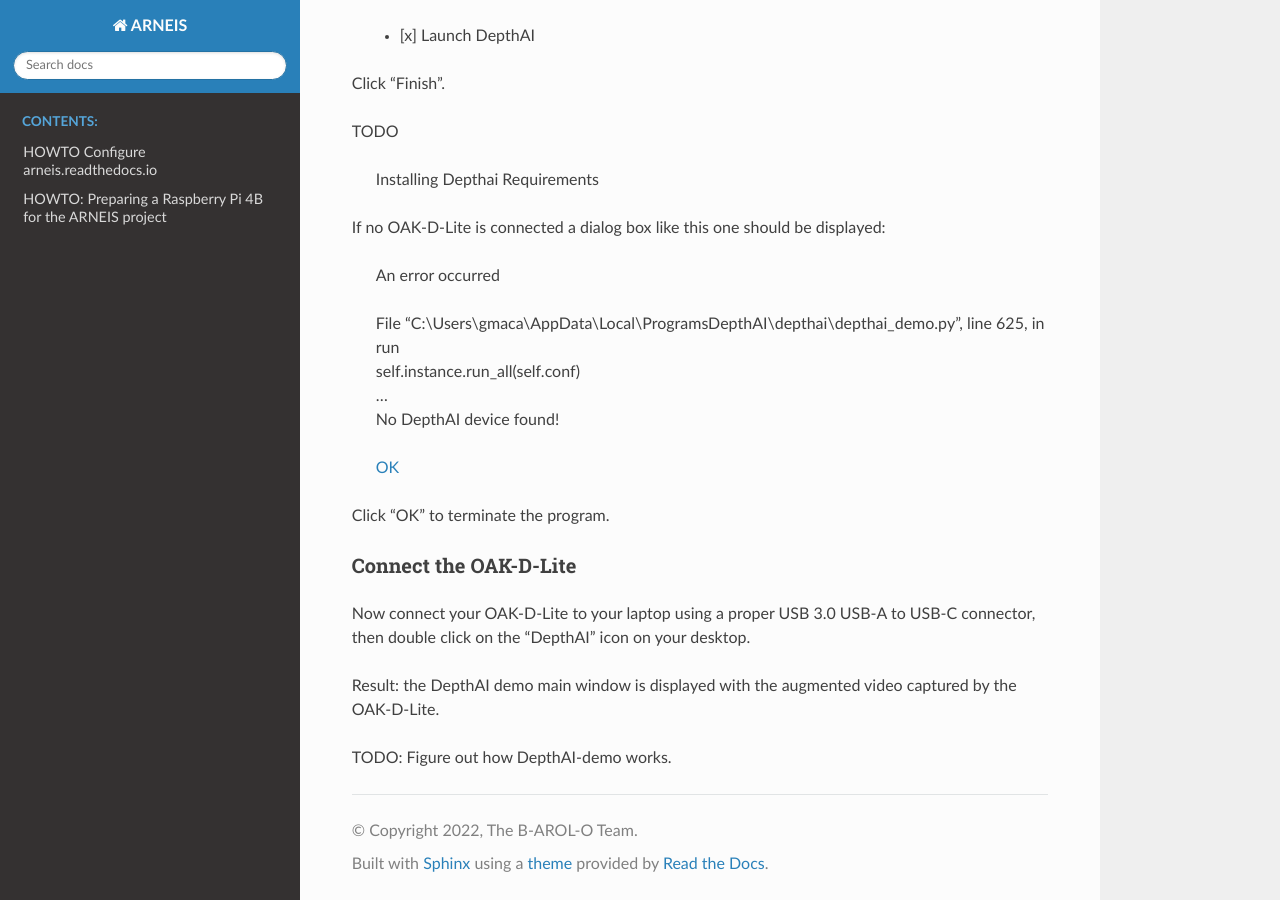
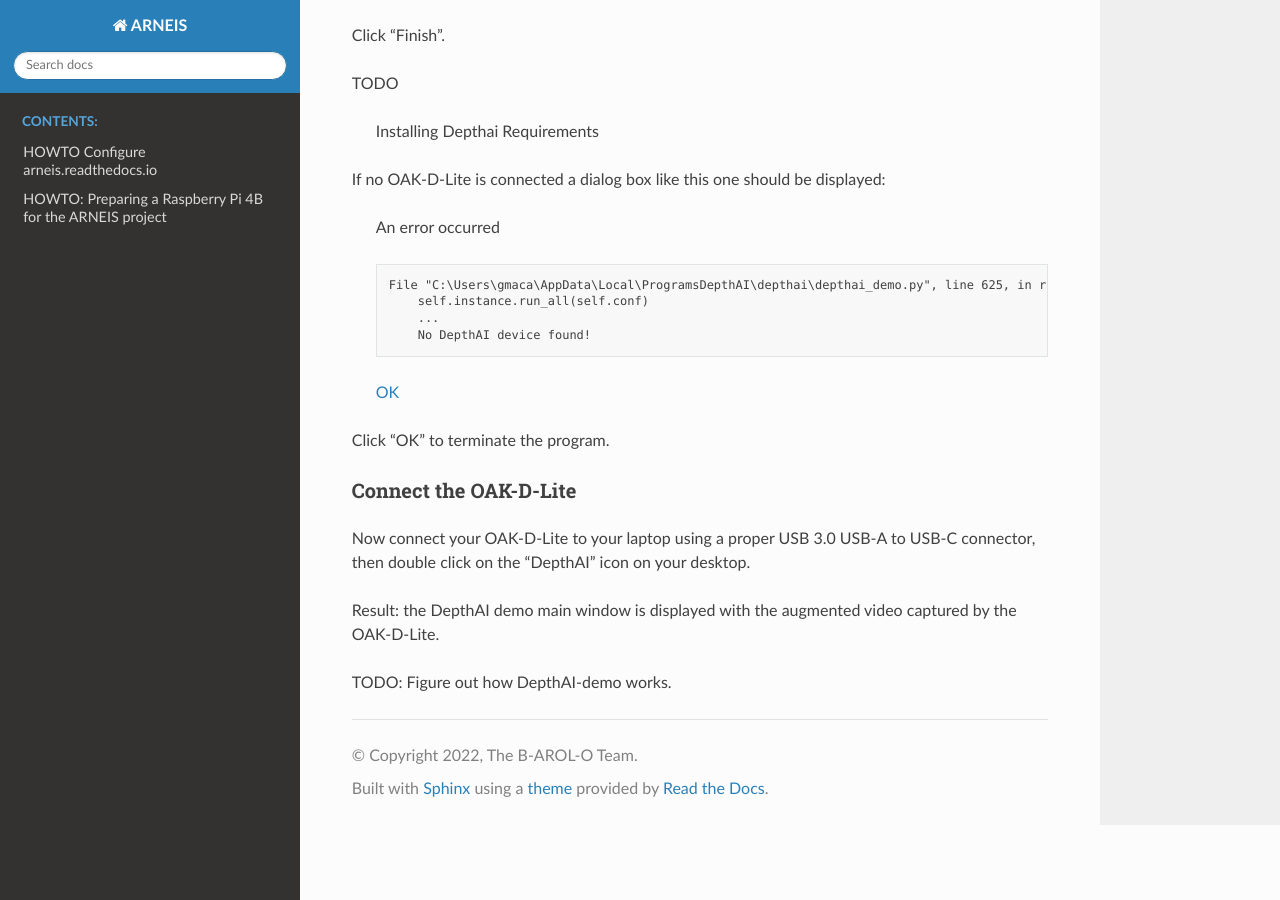
Before and after one commit to B-AROL-O/ARNEIS, a Sphinx documentation site: the page built from docs/howto/howto-install-depthai-on-windows10.md, in a window 1280 px wide and 900 px high, scrolled down 2844 px. Built offline with Sphinx 7.4.7 and the Read the Docs theme 2.0.0, drawn with Linux system fonts in a browser that asks for light colours; part of the change alters nothing that is shown; some of the changed text lies outside the part shown.

````diff
--- a/docs/howto/2022-01-14-install-depthai-on-alpha.md
+++ b/docs/howto/howto-install-depthai-on-windows10.md
@@ -1,8 +1,6 @@
 # Installing DepthAI Demo v3.0.9 on Windows 10
 
 <!-- (2022-01-14 18:33 CET) -->
-
-**TODO**: Create a PR to add to https://github.com/B-AROL-O/ARNEIS/tree/main/docs/howto
 
 ## Introduction
 
@@ -129,10 +127,12 @@ If no OAK-D-Lite is connected a dialog box like this one should be displayed:
 
 > An error occurred
 >
-> File "C:\Users\gmaca\AppData\Local\ProgramsDepthAI\depthai\depthai_demo.py", line 625, in run<br>
->     self.instance.run_all(self.conf)<br>
->     ...<br>
+> ```text
+> File "C:\Users\gmaca\AppData\Local\ProgramsDepthAI\depthai\depthai_demo.py", line 625, in run
+>     self.instance.run_all(self.conf)
+>     ...
 >     No DepthAI device found!
+> ```
 >
 > [OK](TODO)
 
````
